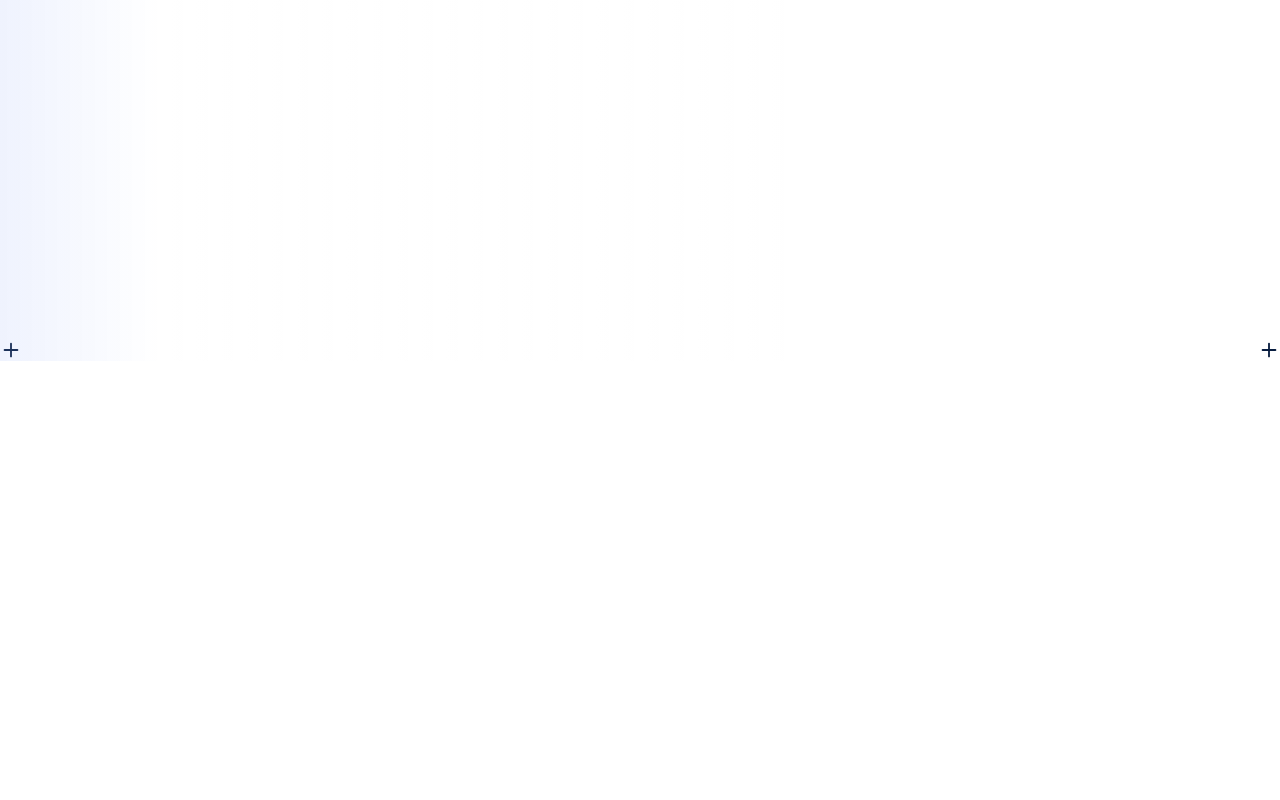
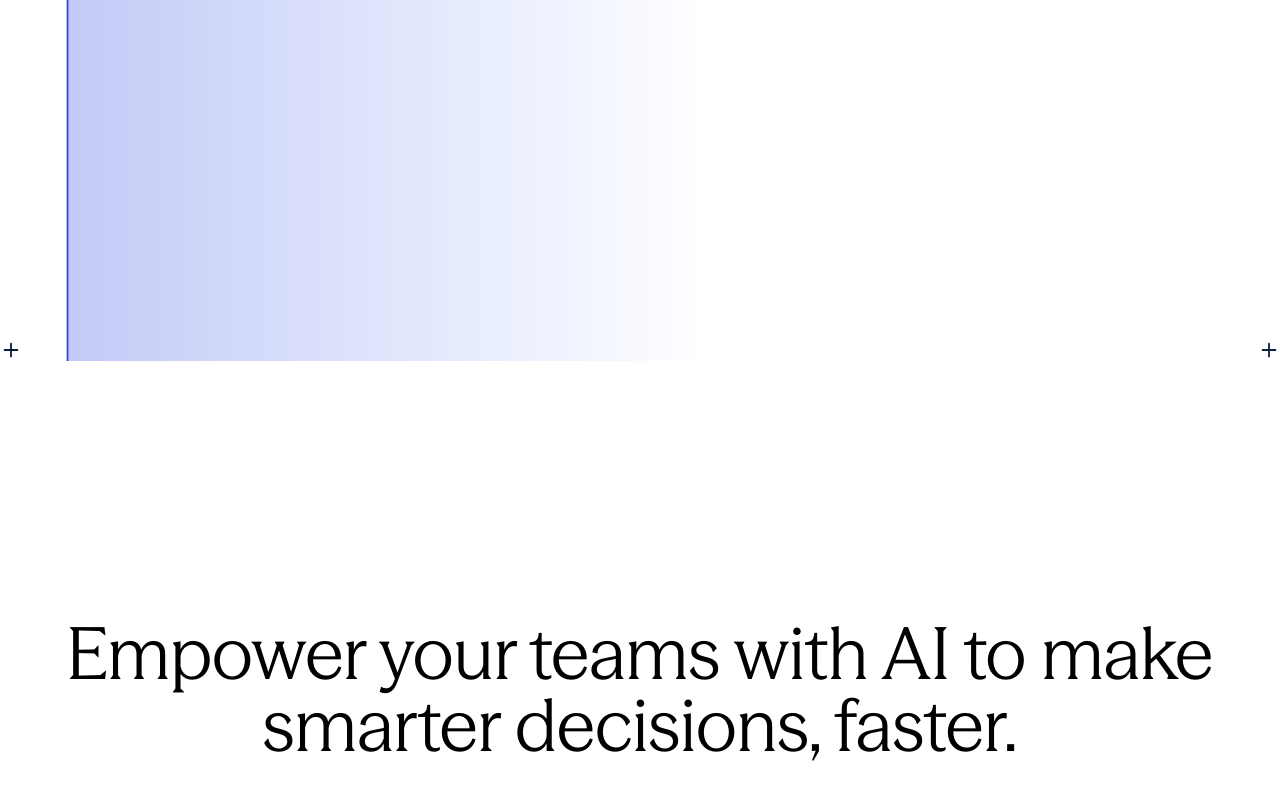
Before and after one commit to chiscookeke11/veridoc, a Next.js app in the folder civic_verify_frontend/: page / in a window 1280 px wide. Shown: the part 2965-3765 px from the top of the page. Built offline with nearby package versions, Linux system fonts and the light colour scheme.

Commit message:
implemented the empower statement section

```diff
--- a/civic_verify_frontend/src/app/page.tsx
+++ b/civic_verify_frontend/src/app/page.tsx
@@ -1,4 +1,5 @@
 import DetailedDescription from "@/components/DetailedDescription";
+import EmpowerCTA from "@/components/EmpowerCTA";
 import Hero from "@/components/Hero";
 import TrustedCompanies from "@/components/TrustedCompanies";
 
@@ -10,9 +11,7 @@ export default function Home() {
       <TrustedCompanies />
       <div className="bg-white py-10 flex flex-col items-center justify-center gap-12 " >
         <DetailedDescription />
-        <div className="w-full h-[300vh] "  >
-
-        </div>
+        <EmpowerCTA />
       </div>
     </div>
   );
--- /dev/null
+++ b/civic_verify_frontend/src/components/EmpowerCTA.tsx
@@ -0,0 +1,24 @@
+import { Plus } from "lucide-react";
+
+
+
+
+export default function EmpowerCTA() {
+    return (
+        <section className="w-full max-w-7xl  mx-auto relative text-black font-season-vf flex items-center justify-center py-12 md:py-52 px-8  " >
+            <h3 className="text-center text-4xl md:text-7xl font-medium " >Empower your teams with AI to make smarter decisions, faster.</h3>
+
+
+            {/* corners */}
+            <span className="  absolute bottom-0 right-0 " >
+                <Plus size={22} color="#071c3f" />
+            </span>
+
+
+            <span className="  absolute bottom-0 left-0 " >
+                <Plus size={22} color="#071c3f" />
+            </span>
+
+        </section>
+    )
+}
```
